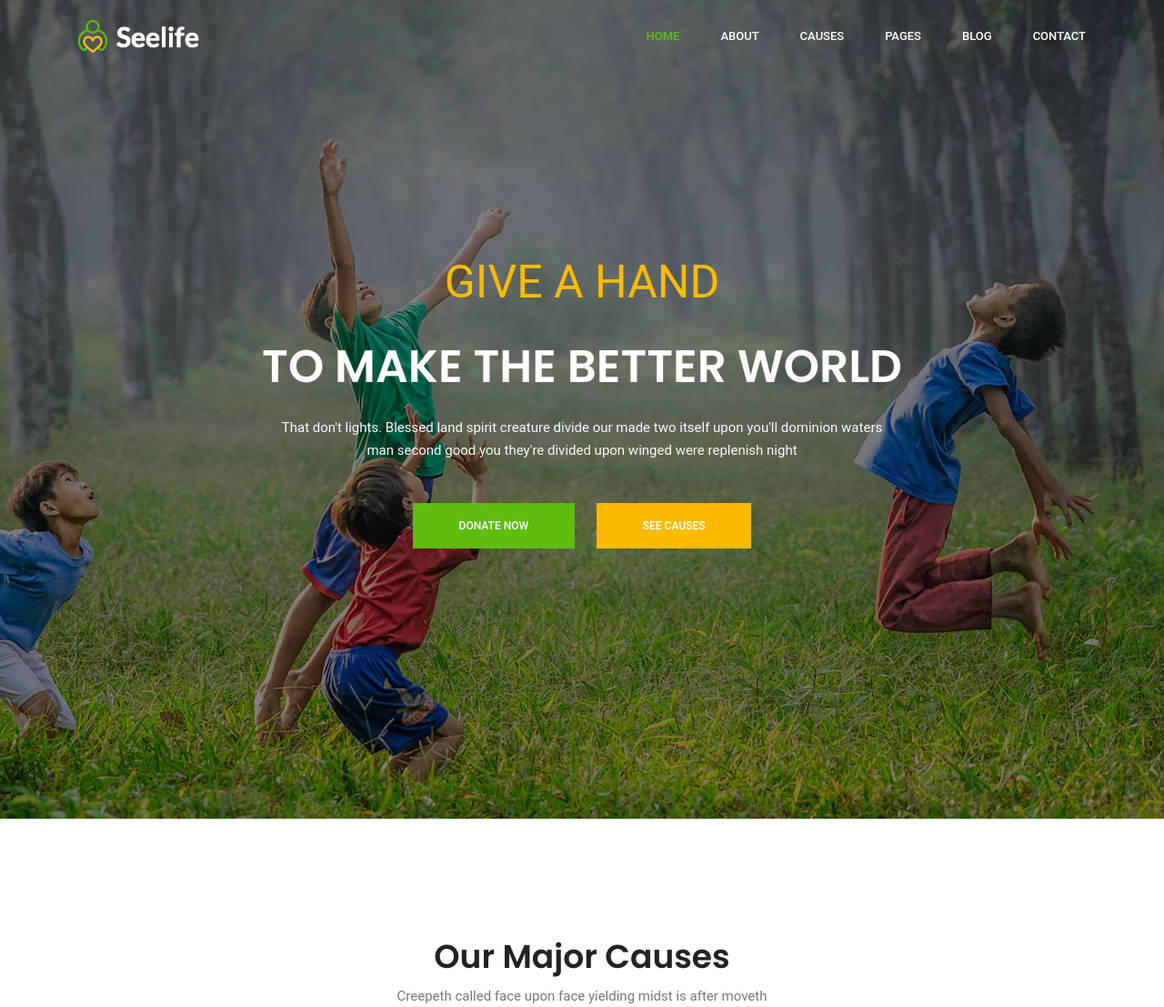
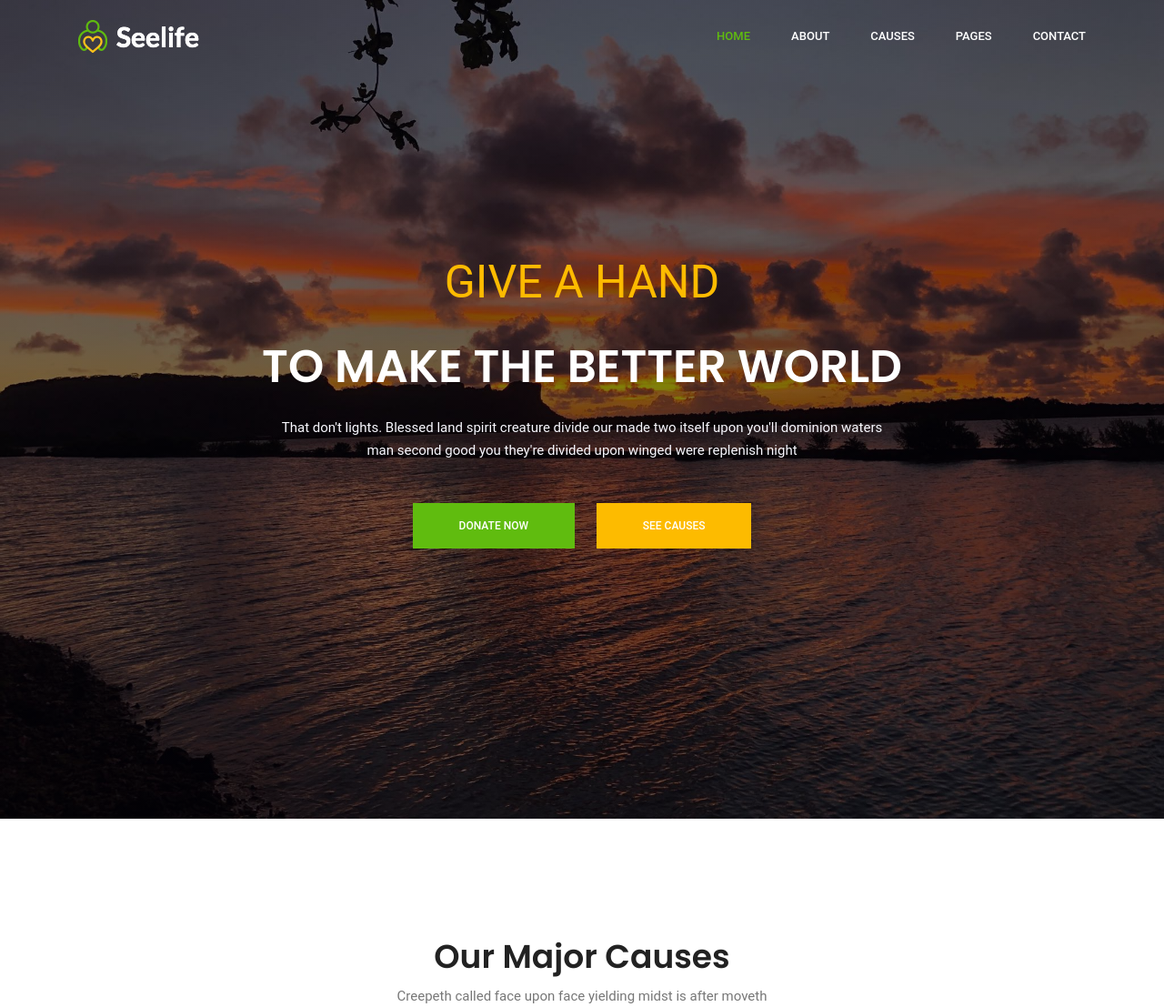
Before and after one commit to toshioue/Kohwa, a PHP site: page / in a window 1280 px wide. Shown: the top 1107 px of the page at 91% size. Run offline with PHP 8.4, Linux system fonts and the light colour scheme; some libraries are stand-ins or nearby versions.

Commit message:
changed bg

```diff
--- a/index.html
+++ b/index.html
@@ -45,13 +45,13 @@
 										<li class="nav-item"><a class="nav-link" href="elements.html">Elements</a></li>
 									</ul>
 								</li>
-								<li class="nav-item submenu dropdown">
+							<!--	<li class="nav-item submenu dropdown">
 									<a href="#" class="nav-link dropdown-toggle" data-toggle="dropdown" role="button" aria-haspopup="true" aria-expanded="false">Blog</a>
 									<ul class="dropdown-menu">
 										<li class="nav-item"><a class="nav-link" href="blog.html">Blog</a></li>
 										<li class="nav-item"><a class="nav-link" href="single-blog.html">Blog Details</a></li>
 									</ul>
-								</li>
+								</li> -->
 								<li class="nav-item"><a class="nav-link" href="contact.html">Contact</a></li>
 							</ul>
 						</div>
--- a/scss/_breadcrumb.scss
+++ b/scss/_breadcrumb.scss
@@ -5,7 +5,7 @@
 	min-height: 900px;
 	display: flex;
 	background: linear-gradient(rgba(3, 1, 10, 0.5), rgba(3, 1, 10, 0.5)),
-		url(../img/banner/home-banner.jpg) no-repeat scroll center center;
+		url(../img/banner/back.jpg) no-repeat scroll center center;
 	background-size: cover;
 	.banner_inner {
 		width: 100%;
@@ -65,7 +65,7 @@
 		z-index: 1;
 		.overlay {
 			background: linear-gradient(0deg, rgba(6, 13, 1, .6), rgba(6, 13, 1, .6)),
-				url(../img/banner/banner.jpg) no-repeat scroll center center;
+				url(../img/banner/back.jpg) no-repeat scroll center center;
 			background-size: cover;
 			position: absolute;
 			left: 0;
```
Also changed, not shown: css/style.css (line endings or trailing spaces), img/banner/home-banner.jpg, img/banner/temp.jpg (added).
